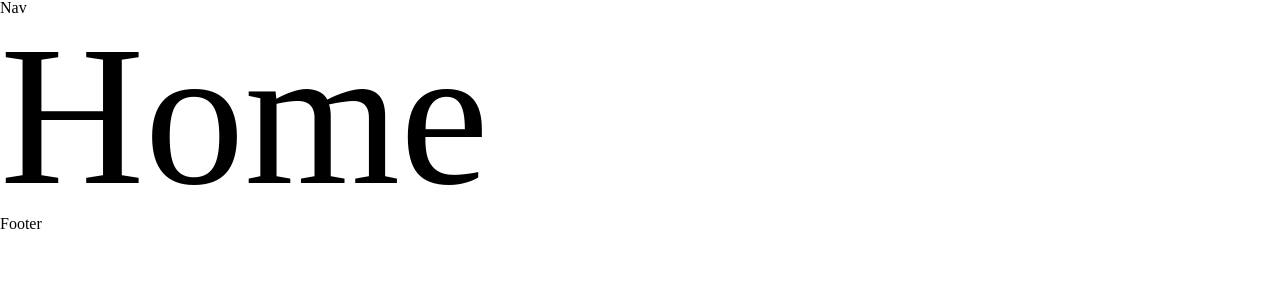
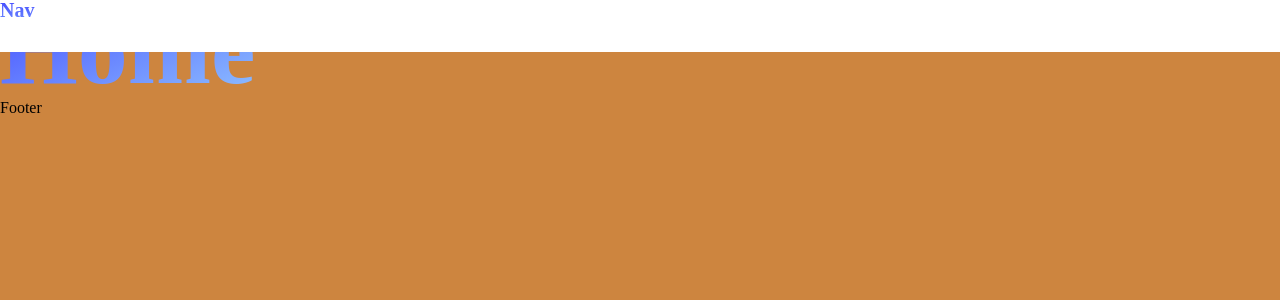
Before and after one commit to LESANF/coinzero, a React (Create React App) app: page / in a window 1280 px wide. Shown: the top 300 px of the page. Built offline with nearby package versions, Linux system fonts and the light colour scheme.

Commit message:
add: Navbar setting

```diff
--- a/src/Components/Nav.tsx
+++ b/src/Components/Nav.tsx
@@ -1,5 +1,39 @@
+import styled from 'styled-components';
+
+const Navbar = styled.nav`
+    position: fixed;
+    top: 0;
+    left: 0;
+    right: 0;
+    height: 52px;
+    background-color: #fff;
+`;
+
+const NavTitle = styled.span`
+    background: linear-gradient(to right bottom, #4147ff, #91c4ff);
+    -webkit-background-clip: text;
+    background-clip: text;
+    color: transparent;
+    font-weight: bold;
+    font-size: 20px;
+    display: block;
+    cursor: pointer;
+`;
+
+const NavMenu = styled.ul`
+    font-size: 16px;
+`;
+
+const NavItem = styled.li`
+    font-size: 16px;
+`;
+
 function Nav() {
-    return <h1>Nav</h1>;
+    return (
+        <Navbar>
+            <NavTitle>Nav</NavTitle>
+        </Navbar>
+    );
 }
 
 export default Nav;
--- a/src/Pages/Home.tsx
+++ b/src/Pages/Home.tsx
@@ -2,15 +2,20 @@ import Footer from '../Components/Footer';
 import Nav from '../Components/Nav';
 import styled from 'styled-components';
 
-const Test = styled.h1`
-    font-size: 200px;
+const NavTitle = styled.span`
+    background: linear-gradient(to right bottom, #4147ff, #91c4ff);
+    -webkit-background-clip: text;
+    background-clip: text;
+    color: transparent;
+    font-weight: bold;
+    font-size: 100px;
 `;
 
 function Home() {
     return (
         <>
             <Nav />
-            <Test>Home</Test>
+            <NavTitle>Home</NavTitle>
             <Footer />
         </>
     );
--- a/src/index.tsx
+++ b/src/index.tsx
@@ -18,6 +18,7 @@ const GlobalStyles = createGlobalStyle`
 
   body{
     font-family: 'Spoqa Han Sans';
+    background-color:peru ;
   }
 `;
 
```
